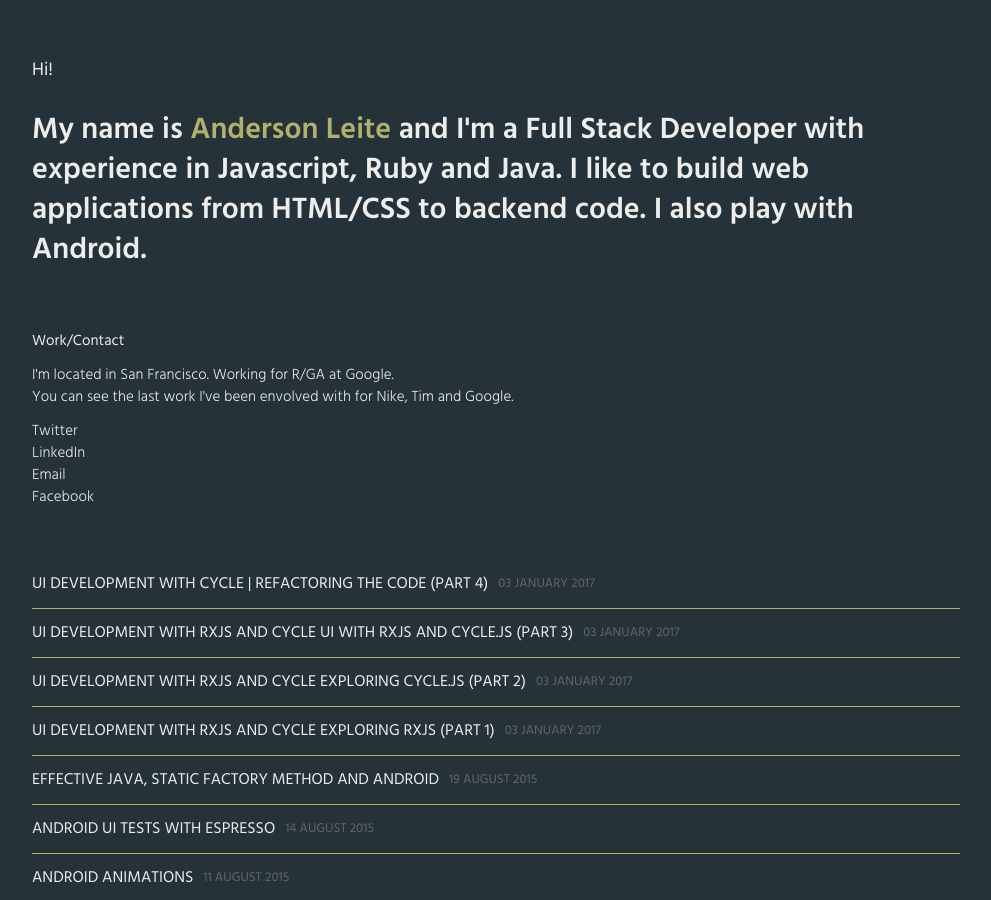
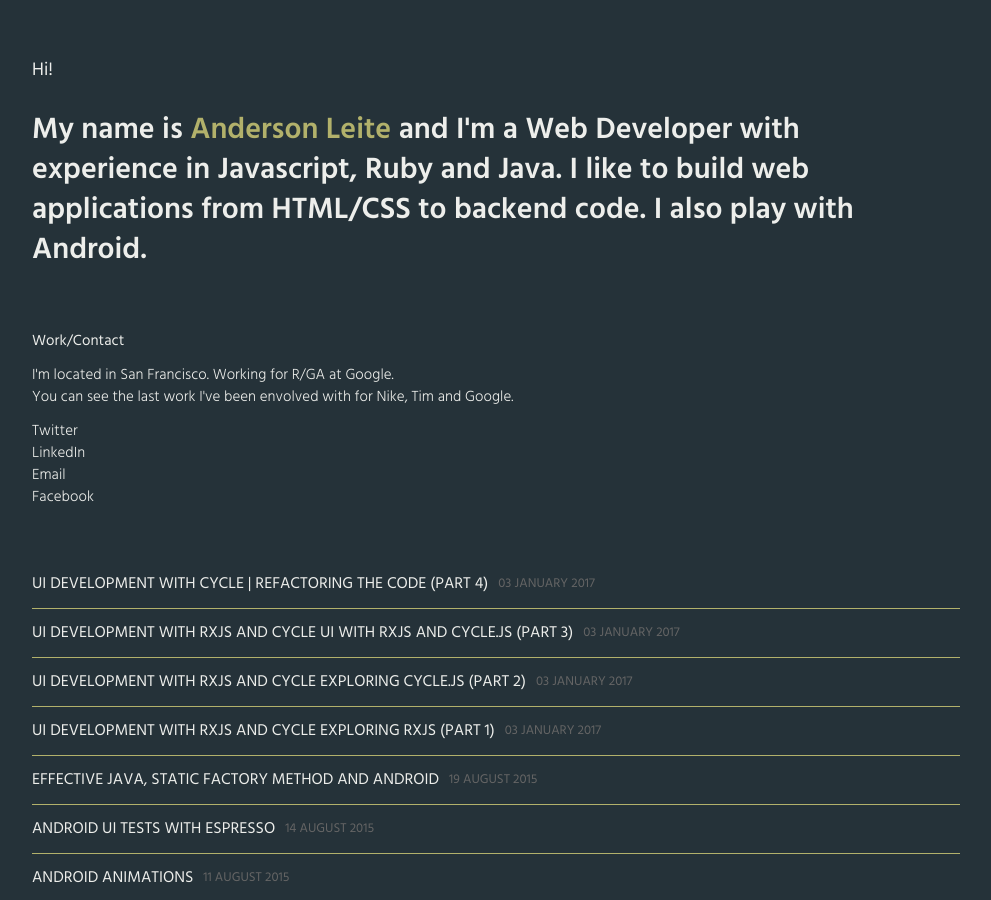
Before and after one commit to andersonleite/andersonleite.github.com, a Jekyll site: the page built from index.html, in a window 1280 px wide and 900 px high. Shown: the whole window, without its empty margins (152-1143 px from the left). Built offline with Jekyll 4.4.1, drawn with Linux system fonts in a browser that asks for light colours.

Commit message:
Update index.html

```diff
--- a/index.html
+++ b/index.html
@@ -7,7 +7,7 @@
     <h1>Hi!</h1>
   </nav>
 
-  <p>My name is <span>Anderson Leite</span> and I'm a Full Stack Developer with experience in Javascript, Ruby and Java. I like to build web applications from HTML/CSS to backend code. I also play with Android.</p>
+  <p>My name is <span>Anderson Leite</span> and I'm a Web Developer with experience in Javascript, Ruby and Java. I like to build web applications from HTML/CSS to backend code. I also play with Android.</p>
 </header>
 
 <div id="contact">
```
